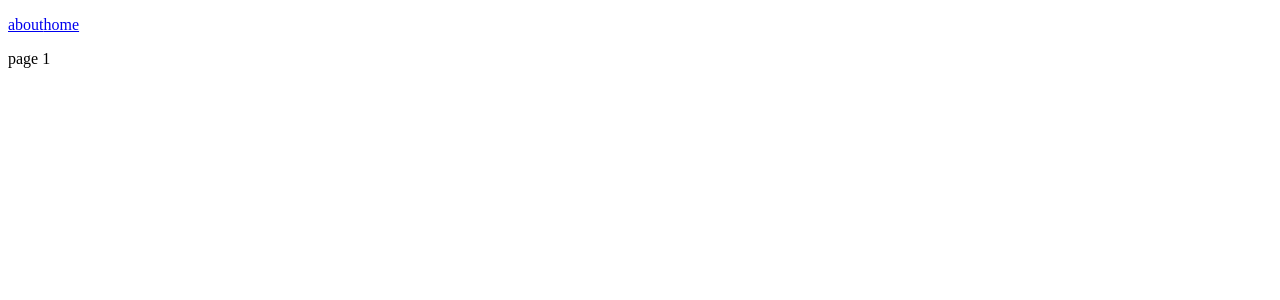
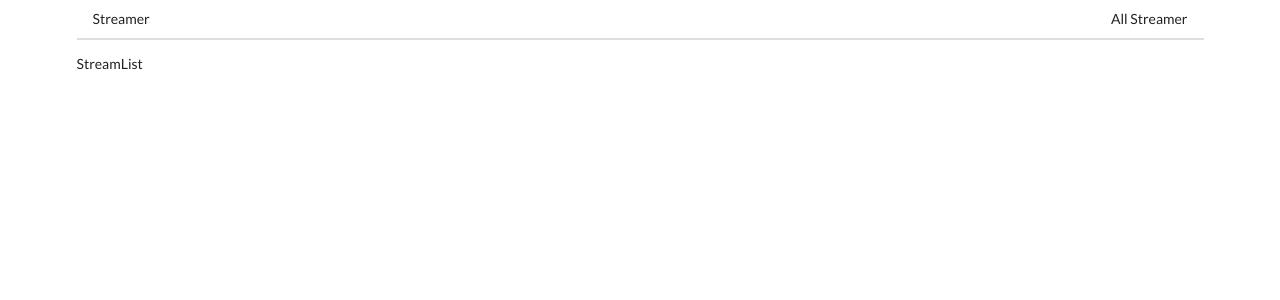
Before and after one commit to mehdissp/react-redux, a React (Create React App) app: page / in a window 1280 px wide. Shown: the top 300 px of the page. Built offline with nearby package versions, Linux system fonts and the light colour scheme.

Commit message:
video 38

```diff
--- a/public/index.html
+++ b/public/index.html
@@ -25,6 +25,7 @@
       Learn how to configure a non-root public URL by running `npm run build`.
     -->
     <title>React App</title>
+    <link rel="stylesheet"  href="https://cdnjs.cloudflare.com/ajax/libs/semantic-ui/2.4.1/semantic.min.css">
   </head>
   <body>
     <noscript>You need to enable JavaScript to run this app.</noscript>
--- a/src/components/App.js
+++ b/src/components/App.js
@@ -1,28 +1,34 @@
 import React from 'react';
 import { BrowserRouter, Route, Link, HashRouter,MemoryRouter } from 'react-router-dom';
+import Header from '../components/Header';
+
+import StreamCreate from './streams/StreamCreate';
+import StreamDelete from './streams/StreamDelete';
+import StreamEdit from './streams/StreamEdit';
+import StreamList from './streams/StreamList';
+import StreamShow from './streams/StreamShow';
 
 
-const PageOne = () => { return <div>page 1</div> }
-const PageTwo = () => { return <div>page 2</div> }
 
 const App = () => {
   return (
-    <>
+    <div className="ui container">
+
 
 
       <BrowserRouter>
-        <p>
-          <Link to="/about">
-            about
-        </Link>
-          <Link to="/">
-            home
-   </Link>
-        </p>
-        <Route path="/" exact component={PageOne} />
-        <Route path="/about" component={PageTwo} />
+      <Header/>
+      <div>
+
+
+      <Route path ="/" component={StreamList} exact/>
+      <Route path ="/stream/edit" component={StreamEdit}/>
+      <Route path ="/stream/create" component={StreamCreate}/>
+      <Route path ="/stream/delete" component={StreamDelete}/>
+      <Route path ="/stream/show" component={StreamShow}/>
+      </div>
       </BrowserRouter>
-    </>
+    </div>
   );
 }
 
--- /dev/null
+++ b/src/components/Header.js
@@ -0,0 +1,17 @@
+import React from 'react'
+import {Link} from 'react-router-dom'
+
+export default function Header() {
+    return (
+        <div className="ui secondary pointing menu">
+            <Link className="item" to="/">
+                Streamer
+            </Link>
+            <div className="right menu">
+            <Link className="item" to="/">
+            All Streamer
+            </Link>
+            </div>
+        </div>
+    )
+}
```
